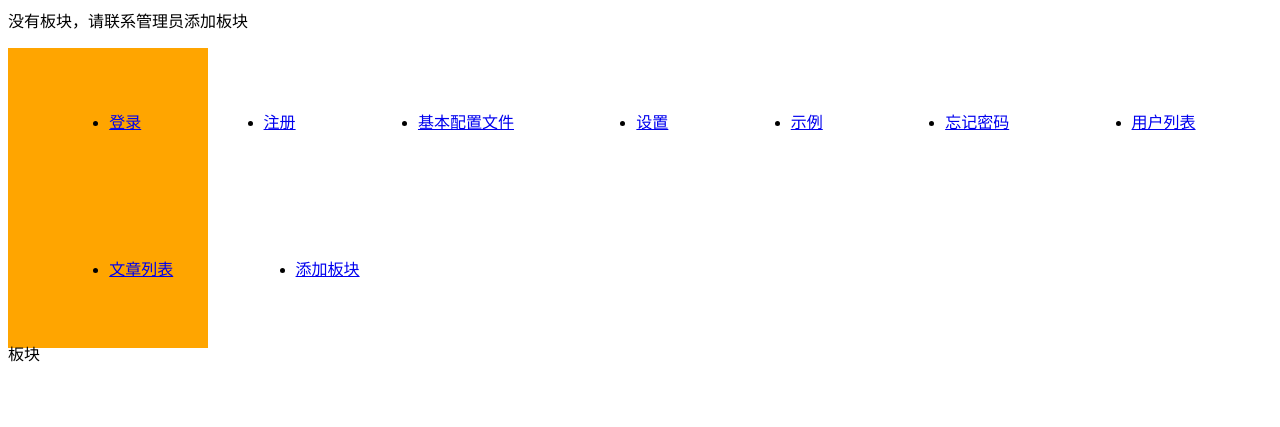
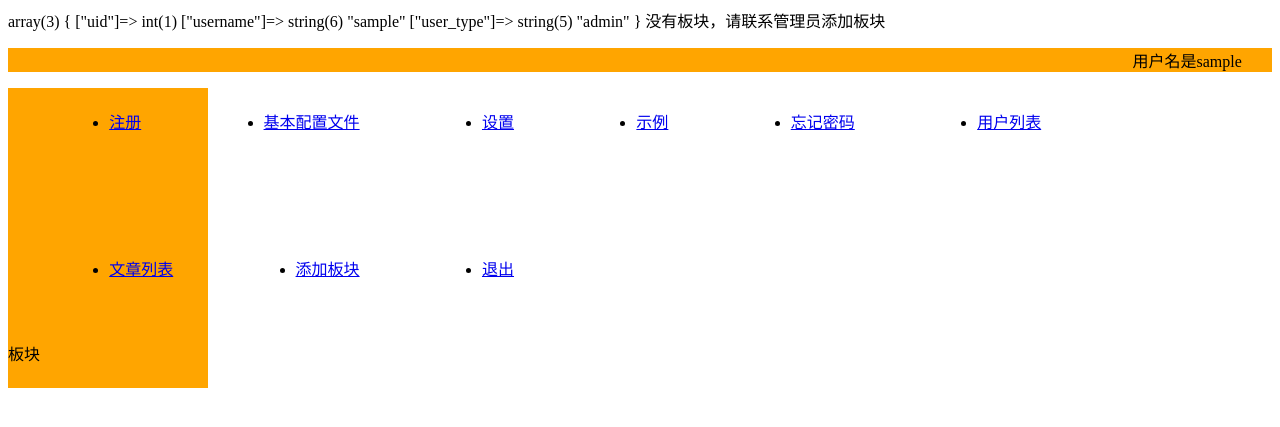
Before and after one commit to etrnal1/bbs, a PHP site: page / in a window 1280 px wide. Shown: the top 427 px of the page. Run offline with PHP 8.4, Linux system fonts and the light colour scheme; the visitor is signed in with stand-in values (Sample User, id 1); data that the repository does not hold is empty.

Commit message:
写了退出功能，登陆功能，首页增加了用户信息

```diff
--- a/index.php
+++ b/index.php
@@ -53,7 +53,11 @@ include 'common.php';
 $sql = "select id,category from bs_category where id>0";
 
 //echo $sql;
-
+var_dump($_SESSION);
+/**
+ * [$result 如果兔兔出现，将登陆按钮隐藏，显示用户信息]
+ * @var [type]
+ */
 $result = mysqli_query($conn, $sql);
 //var_dump($result);
 if ($result && mysqli_affected_rows($conn)) {
@@ -69,10 +73,17 @@ if ($result && mysqli_affected_rows($conn)) {
 }
 
 ?>
+<div class="two">
+		<ul>
+		<?if(empty($_SESSION['uid'])){
 
-	<div class="two">
-		<ul>
-		<li><a href="login.html">登录</a></li>
+			echo '<li><a href="login.html">登录</a></li>';
+		}
+		else{
+			$_SESSION['username'];
+		echo '用户名是'.$_SESSION['username'];
+		};?>
+
 		<li><a href="register.html">注册</a></li>
 		<li><a href="common.php">基本配置文件</a></li>
 		<li><a href="set.php">设置</a></li>
@@ -81,6 +92,7 @@ if ($result && mysqli_affected_rows($conn)) {
 		<li><a href="list.php">用户列表</a></li>
 		<li><a href="article_list.php">文章列表</a></li>
 		<li><a href="bankuai.php">添加板块</a></li>
+		<li><a href="logout.php">退出</a></li>
 	</ul>
    </div>
    <div class="three">
```
Also changed, not shown: login.php (+5 -5 lines), logout.php (added, +10 -0 lines).
